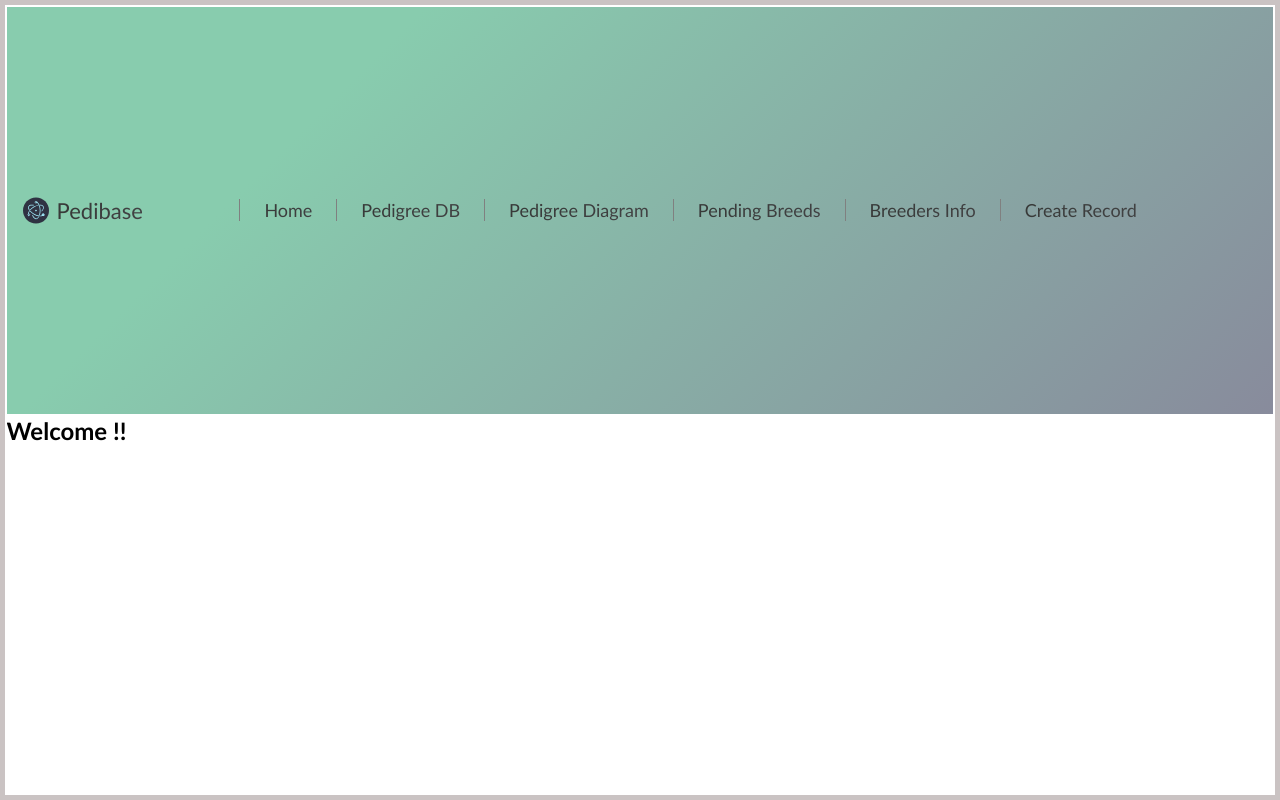
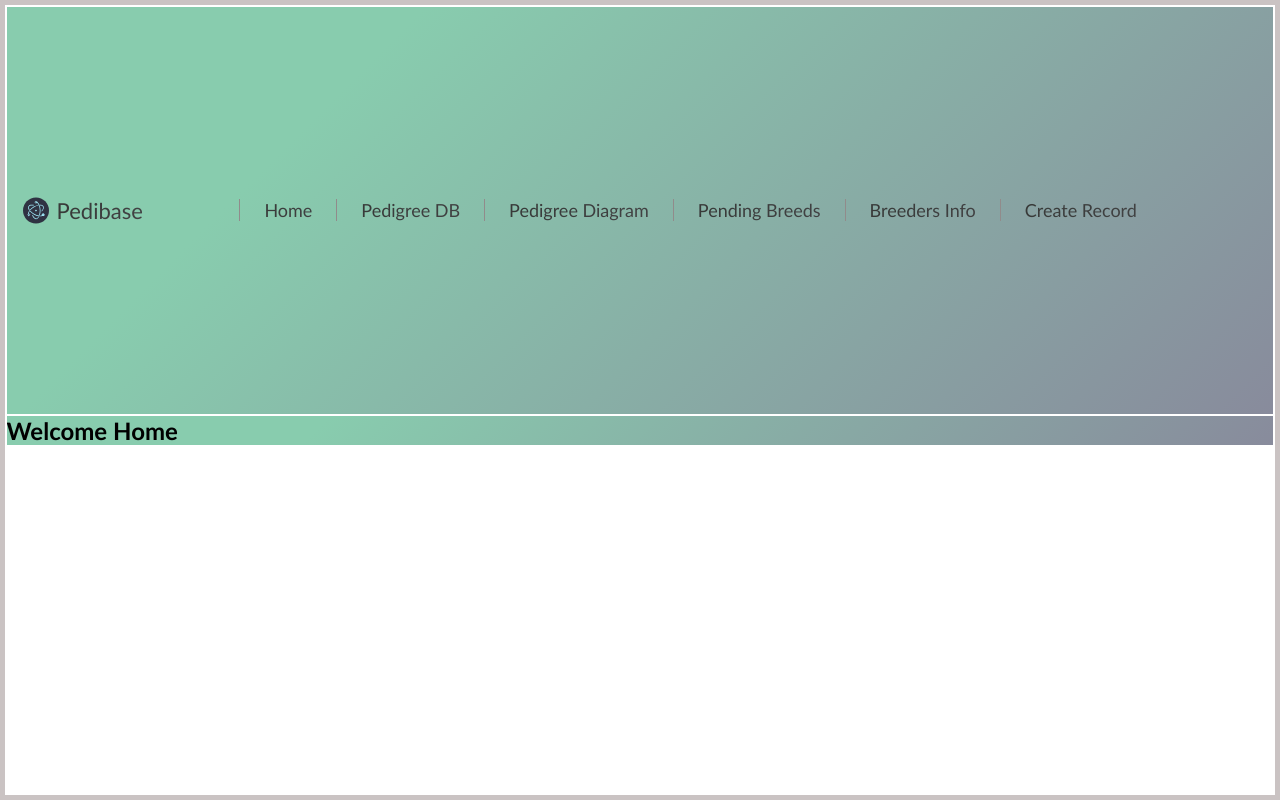
Before and after one commit to themba-asd/pedibase_frontend, a Vue app: page / in a window 1280 px wide. Built offline with nearby package versions, Linux system fonts and the light colour scheme.

Commit message:
modified file index

```diff
--- a/src/main/index.js
+++ b/src/main/index.js
@@ -6,9 +6,7 @@ import icon from '../../resources/icon.png?asset'
 function createWindow() {
   // Create the browser window.
   const mainWindow = new BrowserWindow({
-    width: 1000,
-    height: 700,
-    minWidth: 1000,
+    minWidth: 1060,
     minHeight: 700,
     show: false,
     autoHideMenuBar: true,
--- a/src/renderer/src/views/DatabaseTable.vue
+++ b/src/renderer/src/views/DatabaseTable.vue
@@ -1,5 +1,5 @@
 <script setup>
-import ToolsBar from '../components/pedigreedb/ToolBar.vue'
+import ToolsBar from '../components/pedigreedb/SortFilterData.vue'
 import ActionBar from '../components/pedigreedb/ActionButtons.vue'
 import TableData from '../components/pedigreedb/TableData.vue'
 </script>
--- a/src/renderer/src/views/HomeWelcome.vue
+++ b/src/renderer/src/views/HomeWelcome.vue
@@ -1,11 +1,13 @@
+<script setup>
+</script>
 <template>
     <div>
-        <h2>Welcome !!</h2>
+      <h2>Welcome Home</h2>
     </div>
 </template>
 
-<script setup>
-</script>
-
 <style scoped>
+div {
+  background: -webkit-linear-gradient(315deg, #88ccae 25%, #888b9c);
+}
 </style>
--- a/src/renderer/src/views/Navigation.vue
+++ b/src/renderer/src/views/Navigation.vue
@@ -1,8 +1,6 @@
 <script setup>
-import { inject } from 'vue';
 import { RouterView } from 'vue-router';
 import PedibaseLogo from '../components/icons/PedibaseLogo.vue';
-
 
 </script>
 
@@ -21,7 +19,7 @@ import PedibaseLogo from '../components/icons/PedibaseLogo.vue';
         <RouterLink to="/create">Create Record</RouterLink>
       </div>
     </div>
-    <div>
+    <div class="router-view">
       <RouterView />
     </div>
   </div>
@@ -32,7 +30,7 @@ import PedibaseLogo from '../components/icons/PedibaseLogo.vue';
   display: grid;
   height: 100%;
   gap: .1rem;
-  padding: .1rem 0.1rem 0.1rem 0.1rem;
+  padding: .1rem .1rem .1rem .1rem;
   border: 5px solid rgba(178, 168, 168, 0.689);
 }
 .nav {
@@ -46,7 +44,8 @@ import PedibaseLogo from '../components/icons/PedibaseLogo.vue';
   font-size: 18px;
   a {
     padding-inline: 1.5rem;
-    border-left: 1px solid grey;
+    border-left: 1px solid rgb(145, 139, 139);
   }
 }
+
 </style>
```
